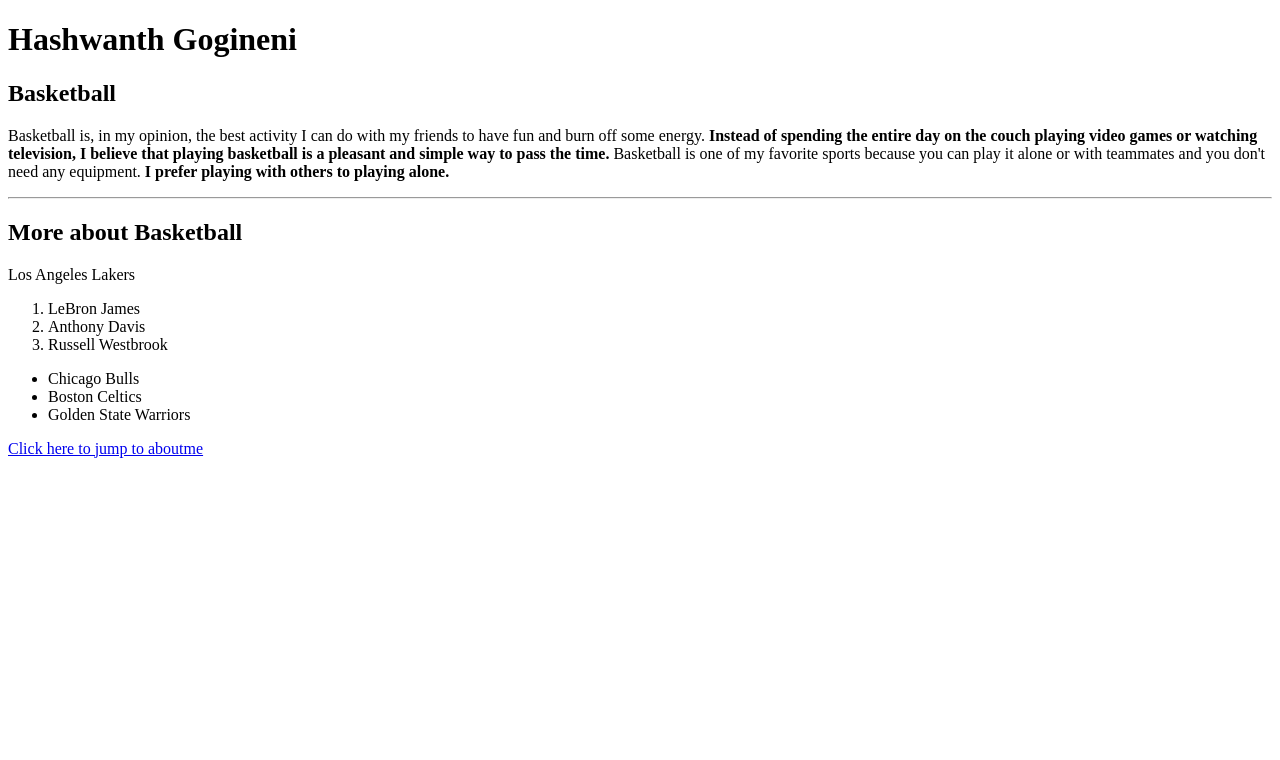
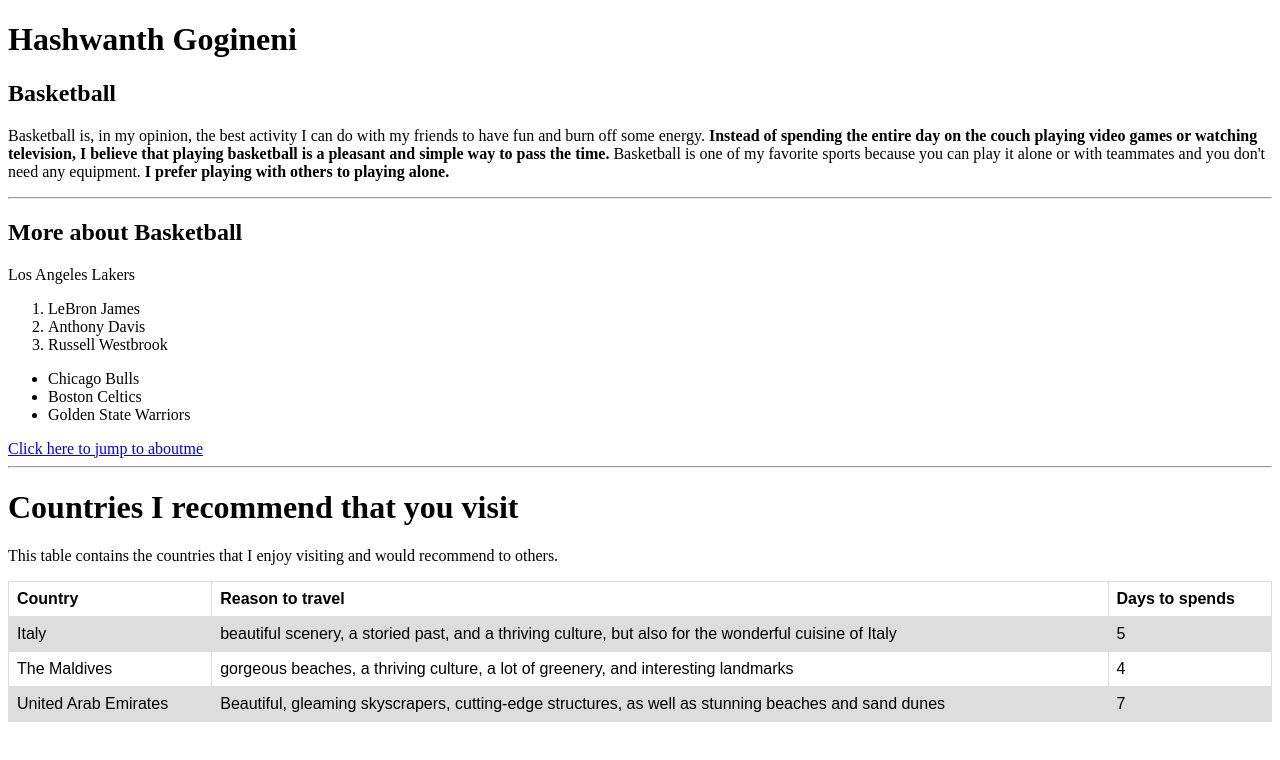
Before and after one commit to 44-563-Web-Apps-S23/44563-webapps-assignment-3-hashwanthgogineninwmissouri, a plain HTML site: page index.html in a window 1280 px wide. Drawn offline with Linux system fonts and the light colour scheme.

Commit message:
Add a travel table

```diff
--- a/index.html
+++ b/index.html
@@ -1,5 +1,22 @@
 <!DOCTYPE html>
 <html>
+<style>
+table {
+  font-family: arial, sans-serif;
+  border-collapse: collapse;
+  width: 100%;
+}
+
+td, th {
+  border: 1px solid #dddddd;
+  text-align: left;
+  padding: 8px;
+}
+
+tr:nth-child(even) {
+  background-color: #dddddd;
+}
+</style>
     <head>
     <title>
         First HTML Assignment
@@ -29,5 +46,34 @@
             <li>Golden State Warriors</li>
         </ul>
         <a href="aboutme.html">Click here to jump to aboutme</a>
+        <hr>
+        <h1>
+            Countries I recommend that you visit
+        </h1>
+        <p>
+            This table contains the countries that I enjoy visiting and would recommend to others.
+        </p>
+        <table>
+            <tr>
+              <th>Country</th>
+              <th>Reason to travel</th>
+              <th>Days to spends</th>
+            </tr>
+            <tr>
+              <td>Italy</td>
+              <td>beautiful scenery, a storied past, and a thriving culture, but 		also for the wonderful cuisine of Italy	</td>
+              <td>5</td>
+            </tr>
+            <tr>
+              <td>The Maldives</td>
+              <td>gorgeous beaches, a thriving culture, a lot of greenery, and interesting landmarks	</td>
+              <td>4</td>
+            </tr>
+            <tr>
+              <td>United Arab Emirates</td>
+              <td>Beautiful, gleaming skyscrapers, cutting-edge structures, as well as stunning beaches and sand dunes	</td>
+              <td>7</td>
+            </tr>
+          </table>
      </body>
 </html>
```
